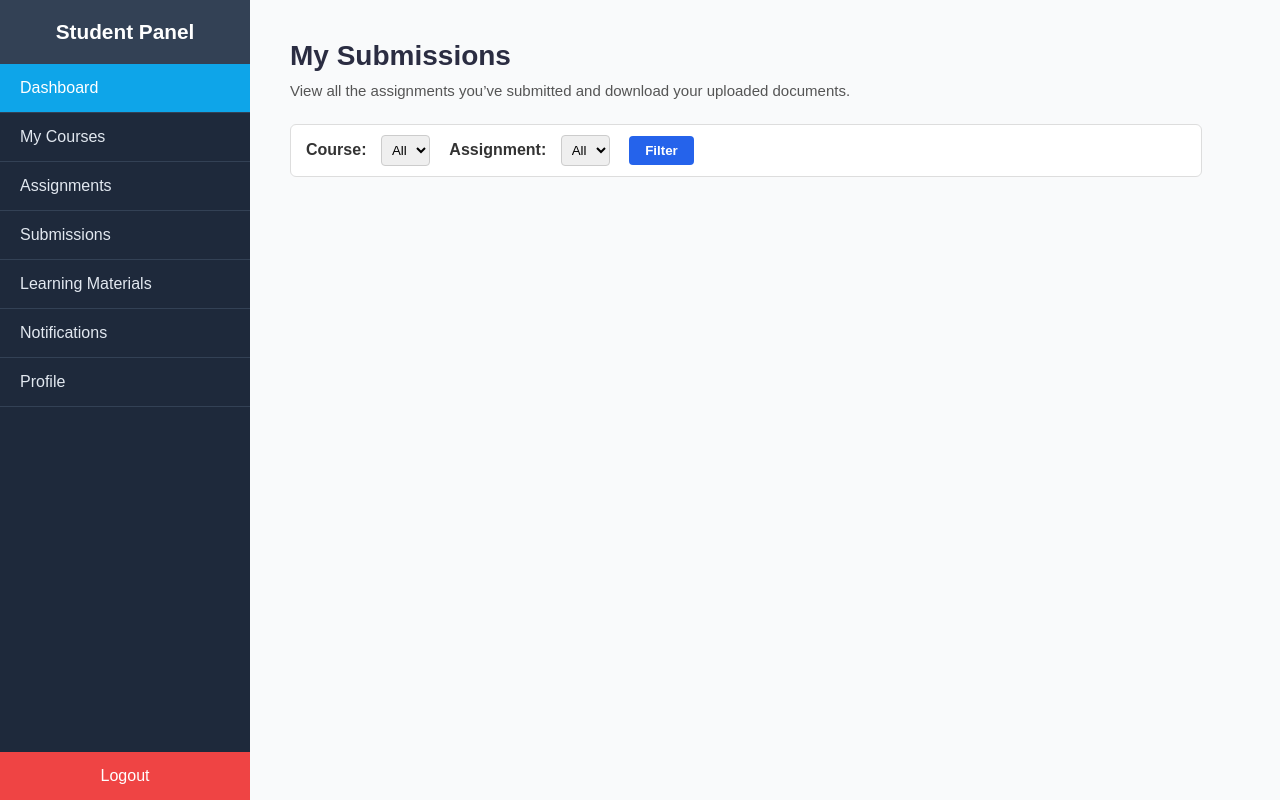
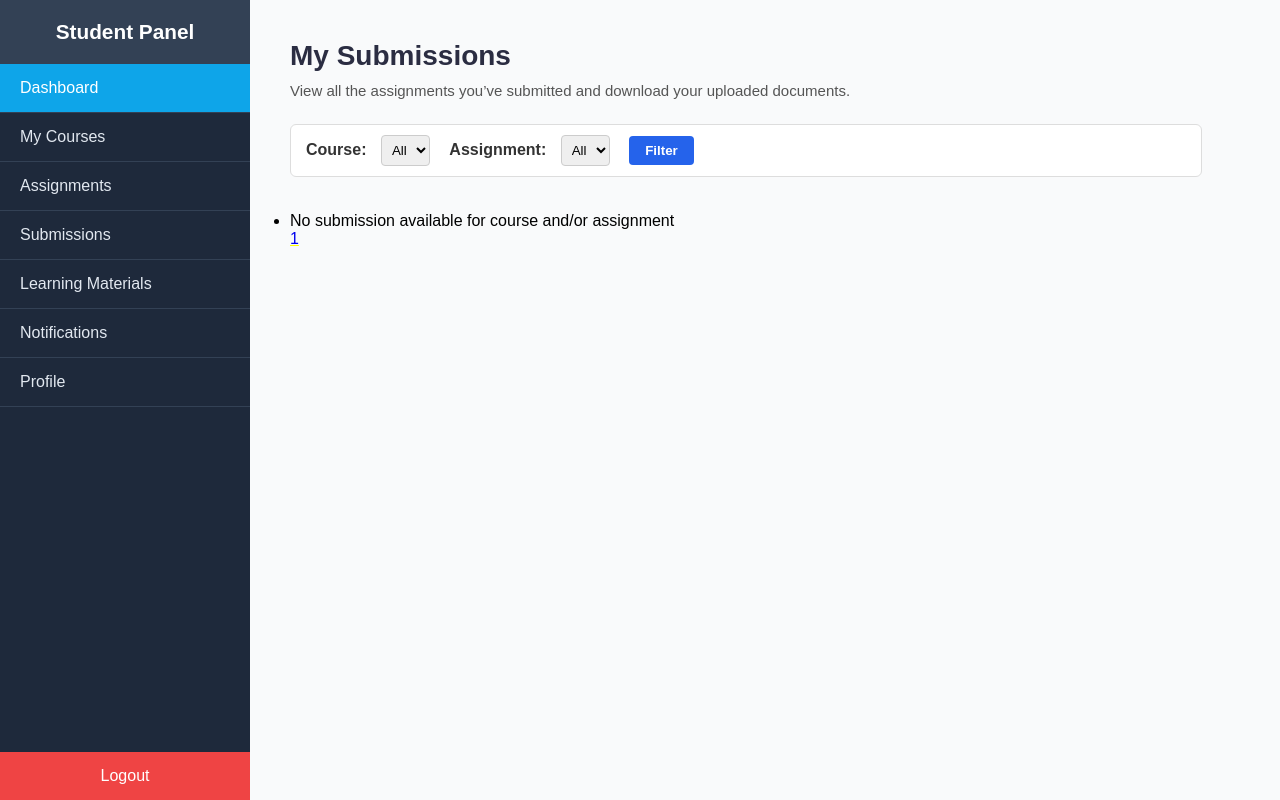
Before and after one commit to believeelikem/Student-Management-System, a Django app: page /dashboard/student/submissions/ in a window 1280 px wide. Run offline with Django 5.2, Linux system fonts and the light colour scheme; a user stored in the database is signed in; data comes from the database, SQL or seed files in the repository; both versions use the stored data as it was after the commit.

Commit message:
Implemented Pagination on student submission list

```diff
--- a/main/templates/main/student_submissions_list.html
+++ b/main/templates/main/student_submissions_list.html
@@ -21,7 +21,7 @@
       <select id="assignment" name="assignment">
         <option value="">All</option>
         {% for assignment in assignments %}
-        <option value="{{assignment.id}}" >{{assignment.title}}</option>
+        <option value="{{assignment.id}}" {% if request.GET.assignment == assignment.id|stringformat:"s" %}  selected {% endif %} >{{assignment.title}}</option>
         {% endfor %}
       </select>
       <button type="submit">Filter</button>
@@ -36,9 +36,42 @@
       <p><strong>Submitted On:</strong> {{submission.submitted_on}}</p>
       <a href="#">Download Submission</a>
     </div>
+      {% empty %}
+      <ul>
+        <li>
+          No submission available for course and/or assignment
+        </li>
+      </ul>
     {% endfor %}
   </div>
-  <div class="no-results" style="display: none;">
+  {% if submissions.has_previous %}
+      <a href="?page=1&assignment={{ request.GET.assignment }}&course={{ request.GET.course }}">First</a>
+      <!-- <a href="?page=1&assignment={{ request.GET.assignment }}&course={{ request.GET.course }}">1</a> -->
+  {% endif %}
+  {% for val in submissions.paginator.page_range %}
+      {% if val == submissions.number %}
+            {% if val|add:-2 > 0 %}
+              <a href="?page={{val|add:-2}}&assignment={{ request.GET.assignment }}&course={{ request.GET.course }}">{{val|add:-2}}</a>
+              <a href="?page={{val|add:-1}}&assignment={{ request.GET.assignment }}&course={{ request.GET.course }}">{{val|add:-1}}</a>
+            {% elif val|add:-1 > 0 %}
+              <a href="?page={{val|add:-1}}&assignment={{ request.GET.assignment }}&course={{ request.GET.course }}">{{val|add:-1}}</a>
+            {% endif %}
+
+            <a style="text-decoration-color: yellow;" href="?page={{val}}&assignment={{ request.GET.assignment }}&course={{ request.GET.course }}">{{val}}</a>
+
+            {% if val|add:2 < submissions.paginator.num_pages %}
+              <a href="?page={{val|add:1}}&assignment={{ request.GET.assignment }}&course={{ request.GET.course }}">{{val|add:1}}</a>
+              <a href="?page={{val|add:2}}&assignment={{ request.GET.assignment }}&course={{ request.GET.course }}">{{val|add:2}}</a>
+            {% elif val|add:1 < submissions.paginator.num_pages %}
+              <a href="?page={{val|add:1}}&assignment={{ request.GET.assignment }}&course={{ request.GET.course }}">{{val|add:1}}</a>
+            {% endif %}
+      {% endif %}
+  {% endfor %}
+  {% if submissions.has_next %}
+      <a href="?page={{submissions.paginator.num_pages}}&assignment={{ request.GET.assignment }}&course={{ request.GET.course }}">Last</a>
+  {% endif %}
+
+  <!-- <div class="no-results" style="display: none;">
     <p>No submissions found for the selected filters.</p>
-  </div>
+  </div> -->
 {% endblock body %}
--- a/main/views.py
+++ b/main/views.py
@@ -8,6 +8,7 @@ from django.contrib import messages
 from.models import Department,Course,Assignment,LearningMaterial,Submission
 from django.http import FileResponse
 from django.conf import settings
+from django.core.paginator import Paginator
 import os
 
 User = get_user_model()
@@ -475,6 +476,9 @@ def teacher_learning_materials_create(request):
 
 
 #-------------STUDENT FUNCTIONALITY ----------------
+
+
+
 from django.utils import timezone
 
 @login_required
@@ -667,14 +671,23 @@ def student_submissions_list(request):
     )
 
     if course_id:
+        assignments = assignments.filter(
+            course__id = course_id
+        )
         submissions = submissions.filter(
             assignment__course__id = course_id
         )
+
 
     if assignment_id:
         submissions = submissions.filter(
             assignment__id = assignment_id
         )
+
+    p = Paginator(submissions,3)
+    page = request.GET.get("page")
+    page_obj = p.get_page(page)
+
 
     # submissions1 = Submission.objects.filter(student = request.user)
     # ---- submissions1 equal with above most of the time buh False
@@ -687,7 +700,7 @@ def student_submissions_list(request):
 
     # print(courses_with_assignments_where_enrolled)
     context = {
-        "submissions":submissions,
+        "submissions":page_obj,
         "courses":courses_with_assignments_where_enrolled,
         "assignments":assignments
     }
```
Also changed, not shown: db.sqlite3, 1 other file.
